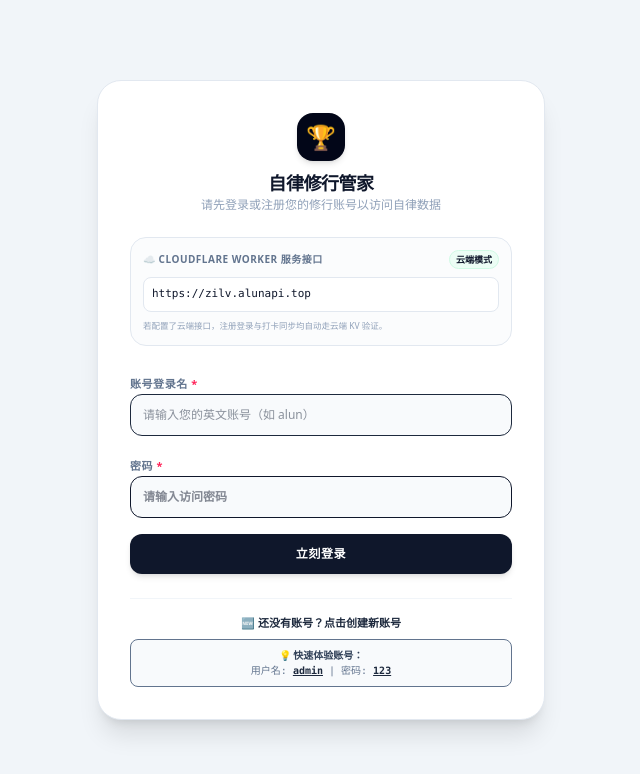
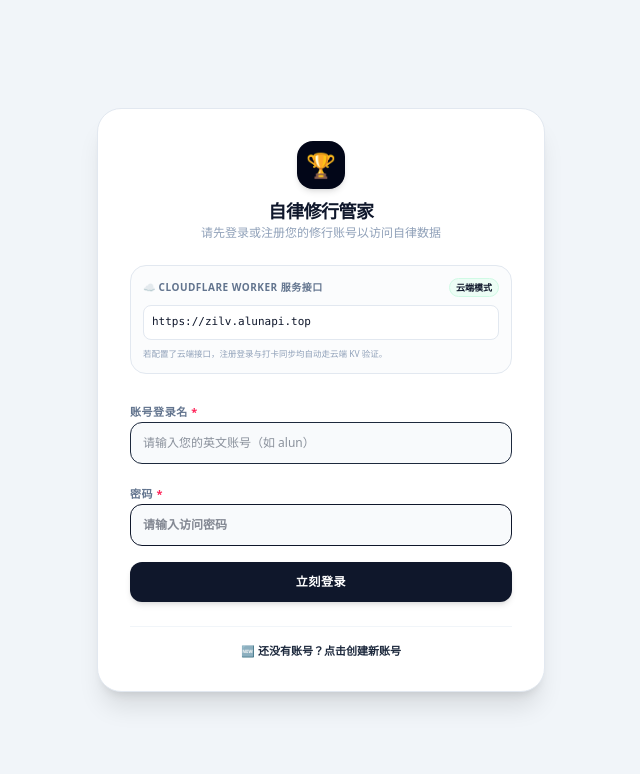
Before and after one commit to unknownparticles/zilv, a React (Vite) app: page / in a window 1280 px wide. Shown: the top 774 px of the page, without its empty margins (319-959 px from the left). Built offline with nearby package versions, Linux system fonts and the light colour scheme.

Commit message:
security: disable admin account and remove its credentials preseed from local storage and api

```diff
--- a/src/App.tsx
+++ b/src/App.tsx
@@ -597,22 +597,22 @@ export default function App() {
     setMustDoTasks(mustDoTasks.filter((t) => t.id !== id));
   };
 
-  // Pre-seed some default accounts dynamically
+  // Pre-seed some default accounts dynamically (Removed admin pre-seed to prevent abuse)
   useEffect(() => {
     const regUsersRaw = localStorage.getItem("min_registered_users");
     if (!regUsersRaw) {
-      const initialUsers = [
-        {
-          username: "admin",
-          password: "123",
-          nickname: "超级自律大师",
-          id: "SLF-2026-X99",
-          avatar: DEFAULT_AVATARS[2],
-          apiProvider: "Google AI Studio",
-          apiKey: "",
+      localStorage.setItem("min_registered_users", JSON.stringify([]));
+    } else {
+      // 过滤已经存在的本地 admin 账号，防止滥用
+      try {
+        const users = JSON.parse(regUsersRaw);
+        if (Array.isArray(users)) {
+          const filtered = users.filter((u: any) => u.username !== "admin");
+          if (filtered.length !== users.length) {
+            localStorage.setItem("min_registered_users", JSON.stringify(filtered));
+          }
         }
-      ];
-      localStorage.setItem("min_registered_users", JSON.stringify(initialUsers));
+      } catch (e) {}
     }
   }, []);
 
@@ -627,6 +627,10 @@ export default function App() {
     }
 
     const normalizedUser = authUsername.trim().toLowerCase();
+    if (normalizedUser === "admin") {
+      setAuthError("为防止滥用，admin 账号已被禁用。");
+      return;
+    }
     if (!/^[a-z0-9_]+$/.test(normalizedUser)) {
       setAuthError("账号登录名只能包含英文字母、数字和下划线哦！");
       return;
@@ -1175,11 +1179,7 @@ export default function App() {
                 {isLoginView ? "🆕 还没有账号？点击创建新账号" : "👈 已经有账号？返回直接登录"}
               </button>
 
-              {/* Seeding credentials info card */}
-              <div className="w-full bg-slate-50 border border-slate-150 p-2 text-[10px] rounded-lg text-slate-500 flex flex-col items-center">
-                <span className="font-bold text-slate-700">💡 快速体验账号：</span>
-                <span className="font-mono">用户名: <strong className="text-slate-800 underline">admin</strong> | 密码: <strong className="text-slate-800 underline">123</strong></span>
-              </div>
+
             </div>
 
           </div>
```
Also changed, not shown: 2 other files (tests, documents, lock files or other folders).
